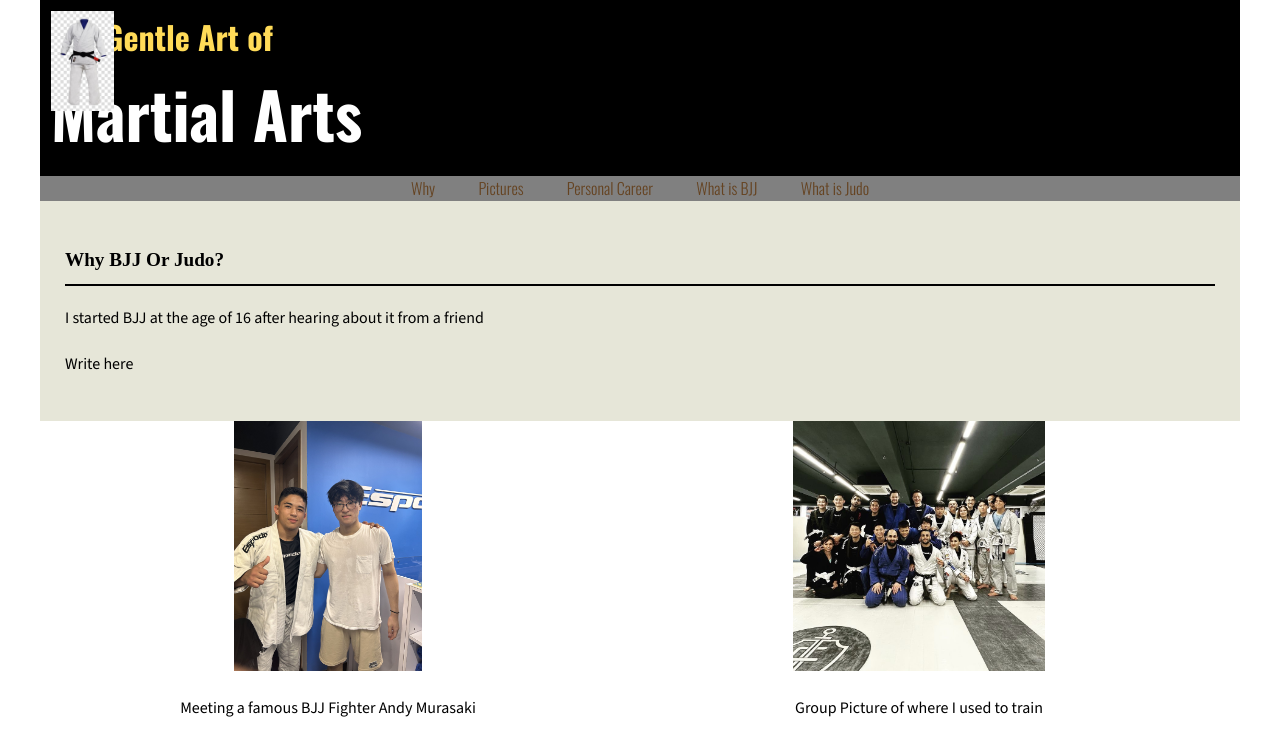
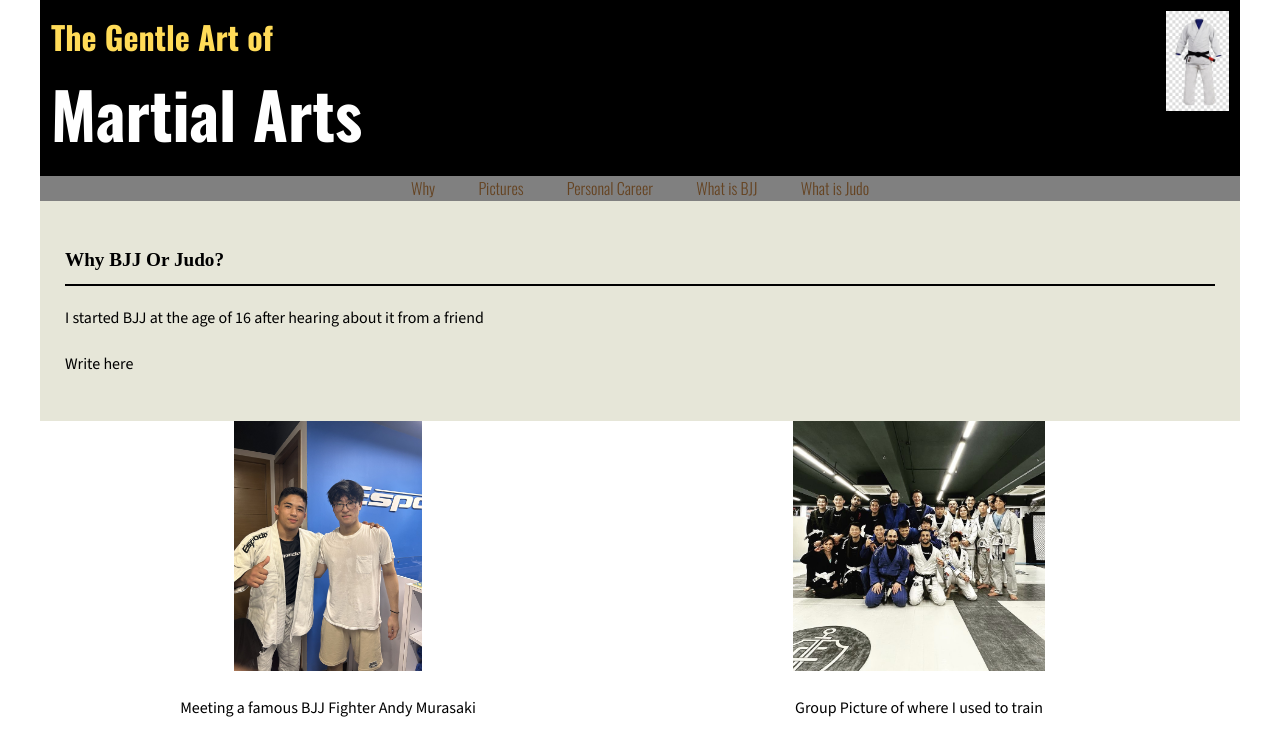
Before and after one commit to an2yLe3/final-project, a plain HTML site: page index.html in a window 1280 px wide. Shown: the top 733 px of the page. Drawn offline with nearby package versions, Linux system fonts and the light colour scheme; a web font is replaced by a local one.

Commit message:
( ◕ ◞ ◕ ) auto commit

```diff
--- a/index.html
+++ b/index.html
@@ -30,7 +30,6 @@ font-family:"Source Sans 3"
 }
 
 
-
 .container {
 max-width: 1200px;
 width: 100%;
@@ -39,7 +38,8 @@ margin: 0 auto;
 }
 
 .bjj-gi{
-position: absolute;
+top: 0;
+right: 0;
 float: right;
 height: 100px;
 }
@@ -57,7 +57,7 @@ header h1 {
 margin: 0;
 font-size: 2em;
 text-align: left;
-font-family:"Oswald";
+font-family: "Oswald";
 color: #FFDB58
 }
 
```
